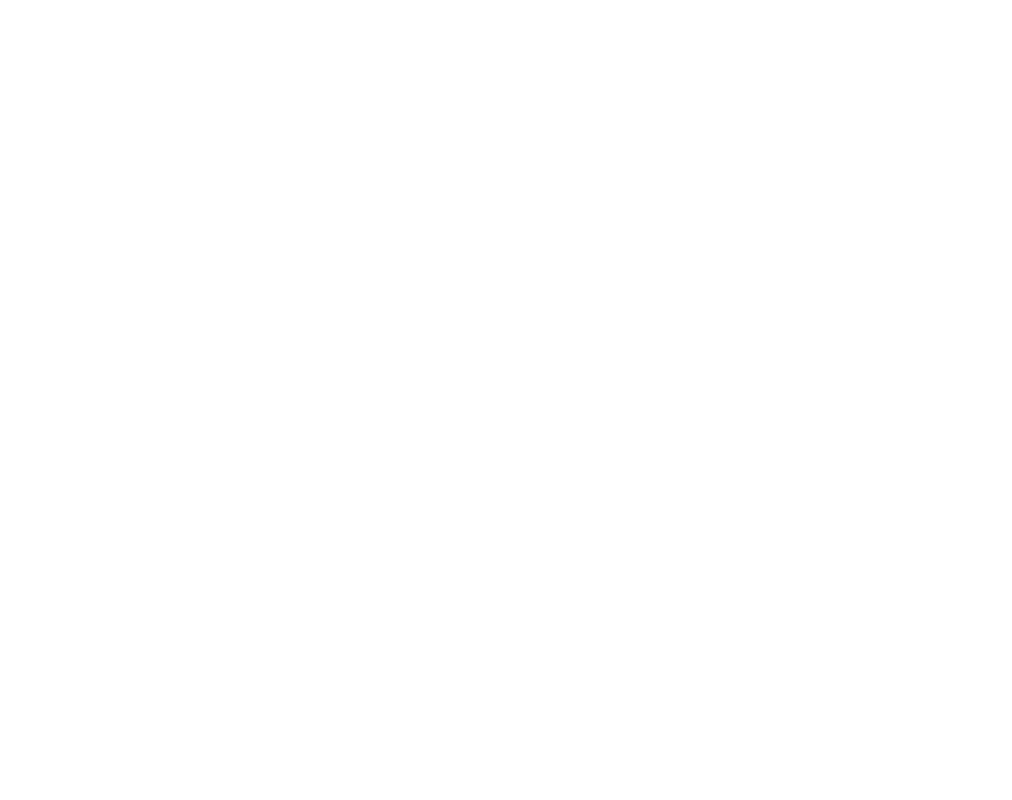
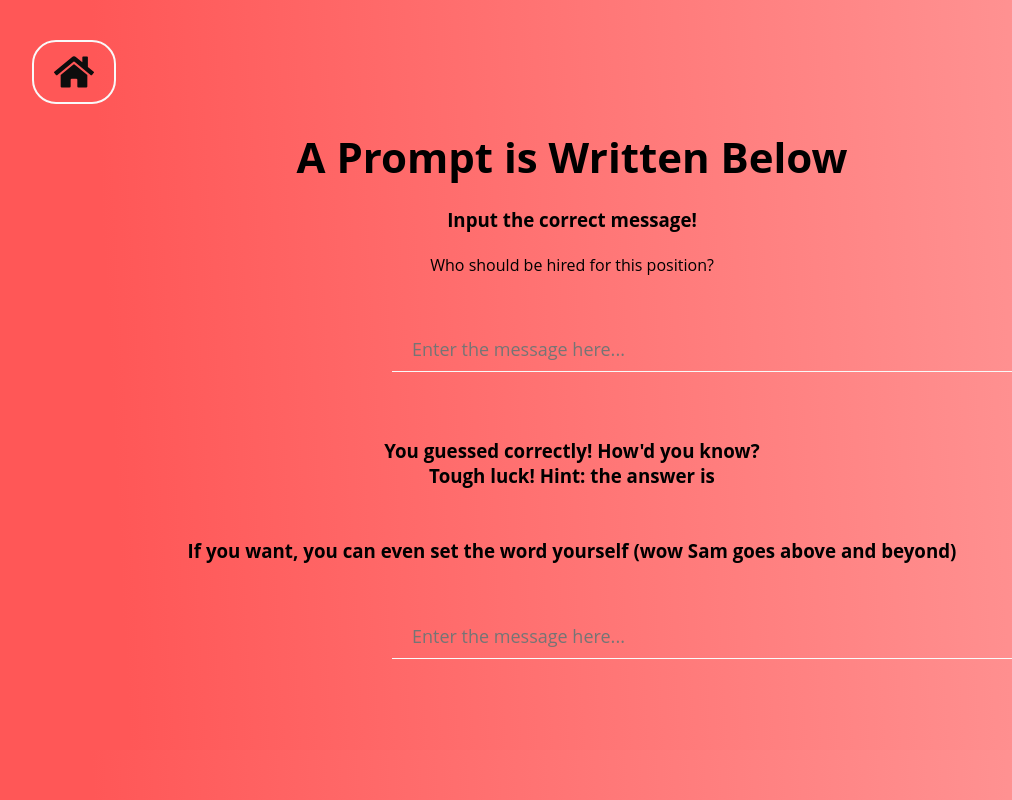
Before and after one commit to s6eskand/veerai_application, a React (Create React App) app in the folder frontend/: page /#/message in a window 1280 px wide. Shown: the whole page, without its empty margins (68-1080 px from the left). Built offline with nearby package versions, Linux system fonts and the light colour scheme; no server answers.

Commit message:
create Form component and functionality

```diff
--- a/frontend/src/App.css
+++ b/frontend/src/App.css
@@ -186,3 +186,23 @@
 #contact-form input[type = "submit"]:hover{
   background: #f9f9f9;
 }
+
+.message {
+  width: 600px;
+  background: transparent;
+  border: none;
+  outline: none;
+  border-bottom: 1px solid #f9f9f9;
+  color: #fff;
+  font-size: 18px;
+  margin-bottom: 16px;
+  padding-left: 20px;
+  margin-left: 60px;
+}
+
+.guessed {
+  display: flex;
+  justify-content: center;
+  text-align: center;
+  flex-direction: column;
+}
--- a/frontend/src/App.js
+++ b/frontend/src/App.js
@@ -3,6 +3,7 @@
 import Home from "./Views/Home";
 import Button from './Views/Button';
 import Form from "./Views/Form";
+import Message from "./Views/Message";
 import {HashRouter as Router, Switch, Route} from 'react-router-dom';
 
 function App() {
@@ -18,6 +19,9 @@
                 <Route exact path="/form">
                     <Form/>
                 </Route>
+                <Route exact path="/message">
+                    <Message/>
+                </Route>
             </Switch>
       </Router>
   );
--- a/frontend/src/Views/Form.js
+++ b/frontend/src/Views/Form.js
@@ -37,6 +37,9 @@
     render() {
         return(
             <div>
+                <Link to="/">
+                    <FaHome className="button" size={40} style={{position: 'absolute', top: '40px', left: '-600px'}}/>
+                </Link>
                 <div className="form-header">
                     <h1>A Simple Contact Form, Nothing Special</h1>
                     <br/>
--- /dev/null
+++ b/frontend/src/Views/Message.js
@@ -0,0 +1,118 @@
+import React from 'react';
+import { Link } from 'react-router-dom';
+import { FaHome } from 'react-icons/fa';
+import axios from 'axios';
+
+class Message extends React.Component {
+    constructor(props) {
+        super(props);
+        this.state = {
+            keyword: '',
+            isCorrect: false,
+            isAlreadyThere: true,
+            opacityTrue: '1',
+            opacityFalse: '1',
+            opacitySubmitted: '0',
+            transition: 'opacity 0.75s ease-in'
+        }
+    }
+
+    componentDidMount() {
+        fetch('http://127.0.0.1:8000/api/')
+            .then(res => res.json())
+            .then(result => {
+                if (result) {
+                    result.forEach(item => {
+                        this.setState({
+                            keyword: item.keyword
+                        });
+                        console.log(item.keyword)
+                    })
+                }
+                else {
+                    this.setState({
+                        isAlreadyThere: false
+                    })
+                }
+            });
+        console.log(this.state.keyword)
+    };
+
+    handleFormSubmit = (e) => {
+        e.preventDefault();
+        const guessedWord = e.target.elements.message.value;
+        if (guessedWord === this.state.keyword) {
+            this.setState({
+                opacityTrue: '1',
+                opacityFalse: '0',
+                opacitySubmitted: '0'
+            })
+        }
+        else {
+            this.setState({
+                opacityTrue: '0',
+                opacityFalse: '1',
+                opacitySubmitted: '0'
+            })
+        }
+    };
+
+    handleChange = async (e) => {
+        e.preventDefault();
+        const change = e.target.elements.change.value;
+
+        this.setState({
+           opacitySubmitted: '1'
+        });
+
+        return axios.post('http://127.0.0.1:8000/api/list-create/', {
+                name: 'noname',
+                email: 'noemail@email.com',
+                phone_number: 0,
+                keyword: change
+            })
+                .then(res => console.log(res))
+                .catch(error => console.error(error))
+    };
+
+    render() {
+        return(
+            <div>
+                <Link to="/">
+                    <FaHome className="button" size={40} style={{position: 'absolute', top: '40px', left: '-600px'}}/>
+                </Link>
+                <div className="form-header">
+                    <h1>A Prompt is Written Below</h1>
+                    <br/>
+                    <h3>Input the correct message!</h3>
+                    <br/>
+                    <p>Who should be hired for this position?</p>
+                </div>
+                <div className="contact-form" style={{paddingBottom: '0'}}>
+                    <form action="" method="post" onSubmit={e => this.handleFormSubmit(e)}>
+                        <input name="message" className="form-control" type="text" placeholder="Enter the message here..."/>
+                    </form>
+                </div>
+                <div className="guessed" style={{opacity: this.state.opacityTrue, transition: this.state.transition, paddingTop: '-20px'}}>
+                    <h3>You guessed correctly! How'd you know?</h3>
+                </div>
+                <div className="guessed" style={{opacity: this.state.opacityFalse, transition: this.state.transition}}>
+                    <h3>Tough luck! Hint: the answer is <i>{this.state.keyword}</i></h3>
+                </div>
+                <div style={{paddingTop: '50px'}}>
+                    <h3 style={{display: 'flex', justifyContent: 'center'}}>If you want, you can even set the word yourself (wow Sam goes above and beyond)</h3>
+                    <div className="contact-form">
+                        <form action="" method="post" onSubmit={e => this.handleChange(e)}>
+                            <input name="change" className="form-control" type="text" placeholder="Enter the message here..."/>
+                        </form>
+                    </div>
+                </div>
+                <div className="guessed" style={{opacity: this.state.opacitySubmitted, transition: this.state.transition}}>
+                    <h3>Submitted! Now just refresh the page and retry your guess!</h3>
+                </div>
+            </div>
+        )
+    }
+}
+
+export default Message;
```
Also changed, not shown: 2 other files (tests, documents, lock files or other folders).
